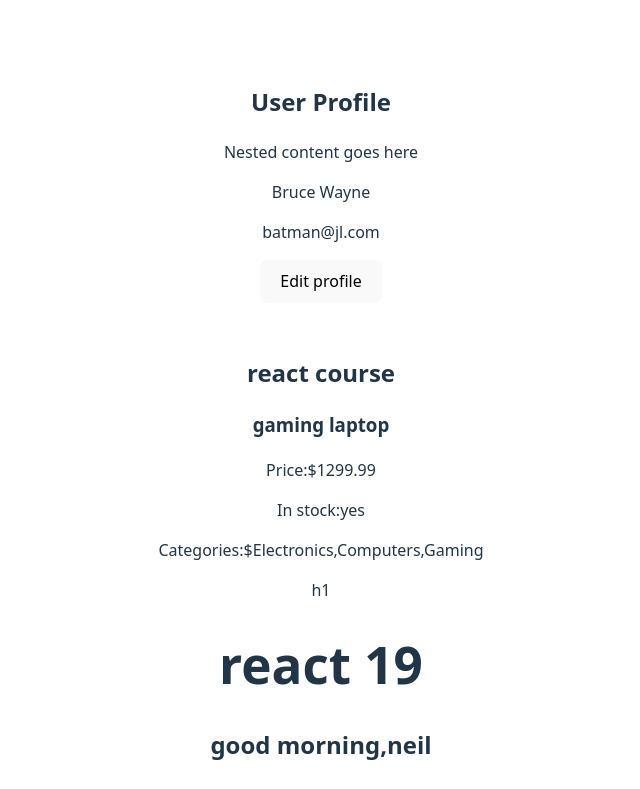
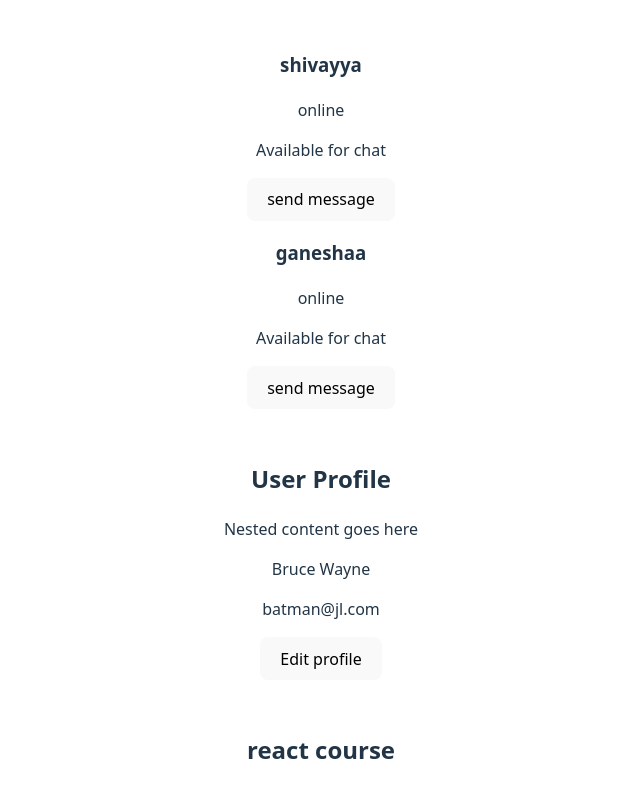
Before and after one commit to anubapatla/My-First-React-App, a React (Vite) app: page / in a window 1280 px wide. Shown: the top 789 px of the page, without its empty margins (319-959 px from the left). Built offline with nearby package versions, Linux system fonts and the light colour scheme.

Commit message:
Conditonal rendering(ifstatements)in UserDetails component

```diff
--- a/src/App.jsx
+++ b/src/App.jsx
@@ -10,6 +10,7 @@ import { Greeting } from './Greeting';
 import { CardWrapper } from './CardWrapper';
 import './App.css'
 import { UserCard } from './UserCard';
+import { UserDeails } from './UserDetails';
 
 
 function Save(){
@@ -21,6 +22,9 @@ function App() {
 
   return (
     <div>
+      <UserDeails name="shivayya" isOnline={true} />
+       <UserDeails name="ganeshaa" isOnline={true} hideOffline={true} />
+
       <CardWrapper title="User Profile">
         <p>Bruce Wayne </p>
         <p> batman@jl.com</p>
--- /dev/null
+++ b/src/UserDetails.jsx
@@ -0,0 +1,24 @@
+export const UserDeails=({ name , isOnline, hideOffline}) =>{
+    if (hideOffline  && !isOnline ){
+        return null;
+    }
+    if(isOnline)
+{
+    return(
+        <div>
+            <h3>{name}</h3>
+            <span> online</span>
+            <p> Available for chat</p>
+            <button> send message</button>
+        </div>
+    );
+}
+return(
+    <div>
+    <h3>{name}</h3>
+            <span> online</span>
+            <p> No Available for chat</p>
+            <button> check back later</button>
+    </div>
+);
+};
```
